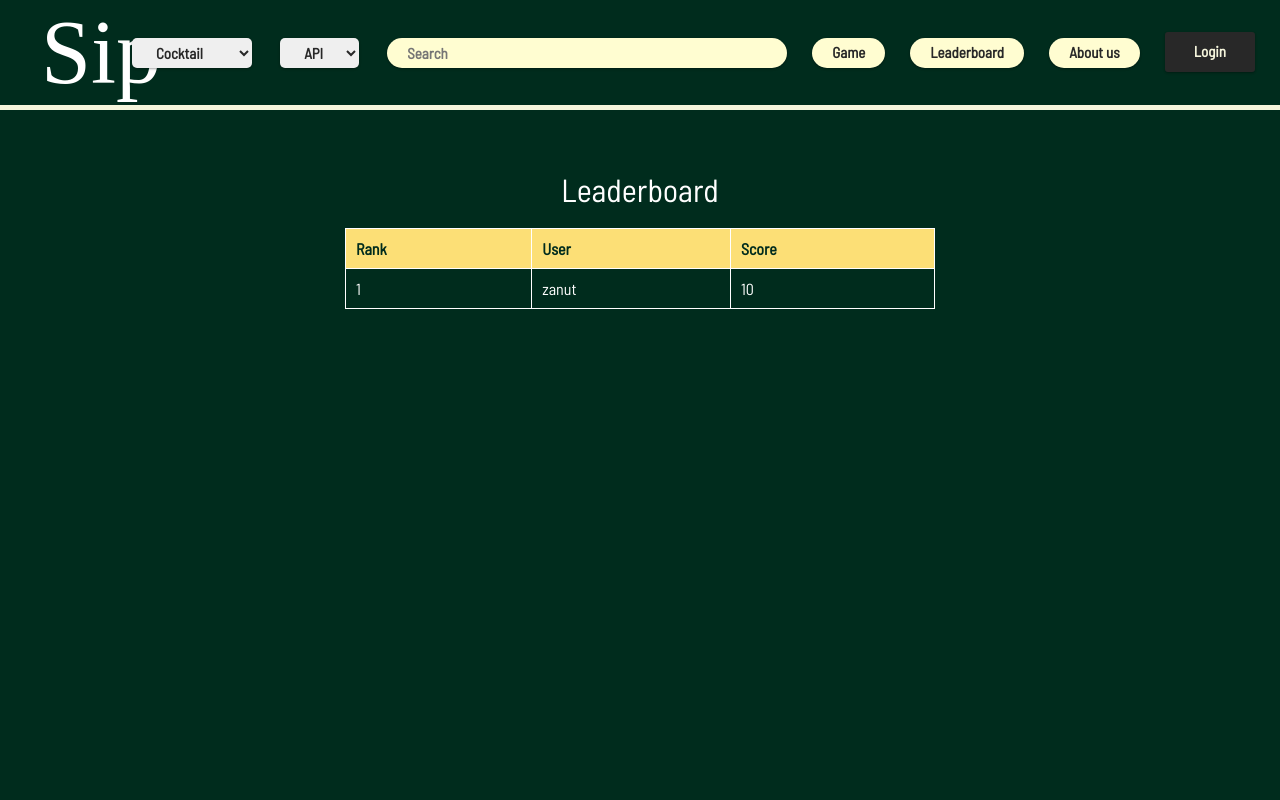
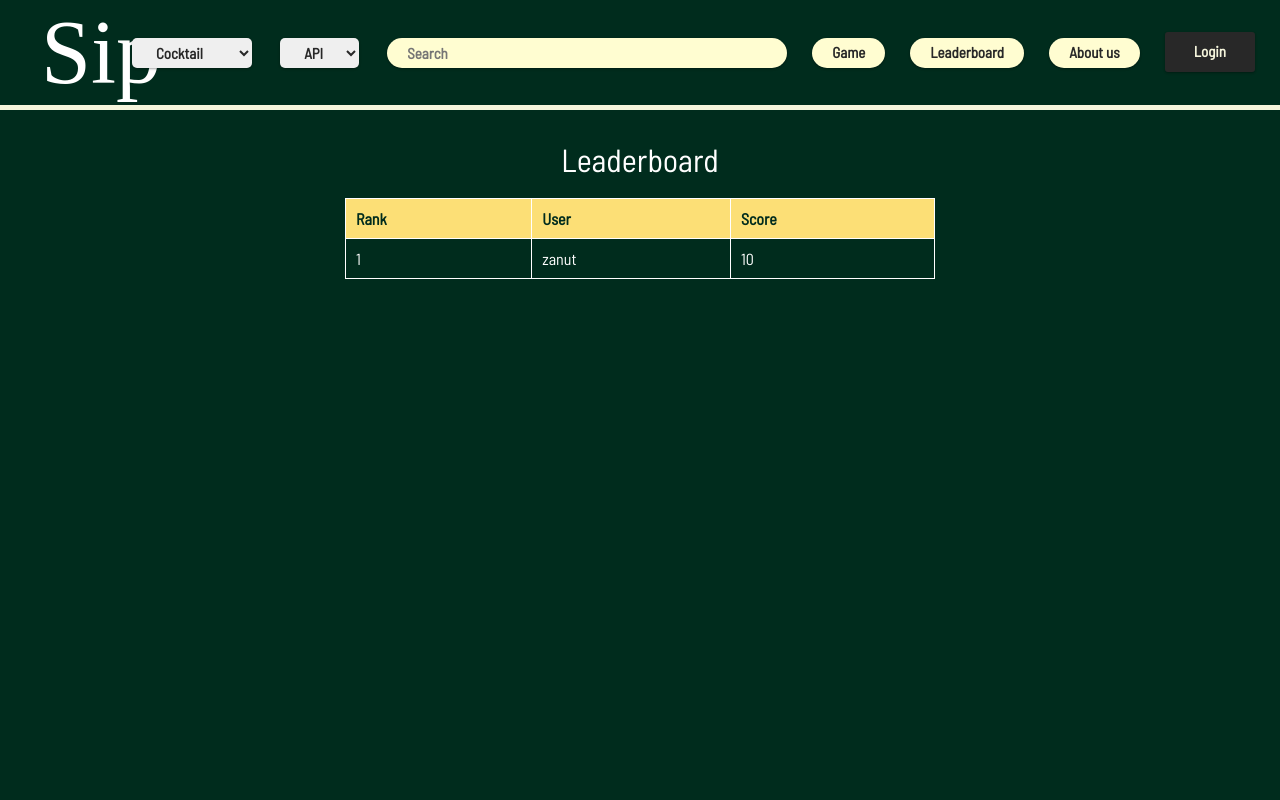
Before and after one commit to xNatthapol/SIP, a Django app: page /SIP/leaderboard/ in a window 1280 px wide. Run offline with Django 4.2, Linux system fonts and the light colour scheme; data comes from the database, SQL or seed files in the repository; tables that the repository leaves empty hold one stand-in row (values such as "Sample post"); parts of the project's set-up code (start-up, migrations or seed data) failed here and were passed over; some libraries are stand-ins or nearby versions; some web fonts are replaced.

Commit message:
Reduce margin top distance on leaderboard

```diff
--- a/SIP/templates/sip/leaderboard.html
+++ b/SIP/templates/sip/leaderboard.html
@@ -13,7 +13,7 @@
     body {
         background-color: #002C1D;
         padding: 50px;
-        margin-top: 120px;
+        margin-top: 90px;
         color: white;
         text-align: center;
     }
```
